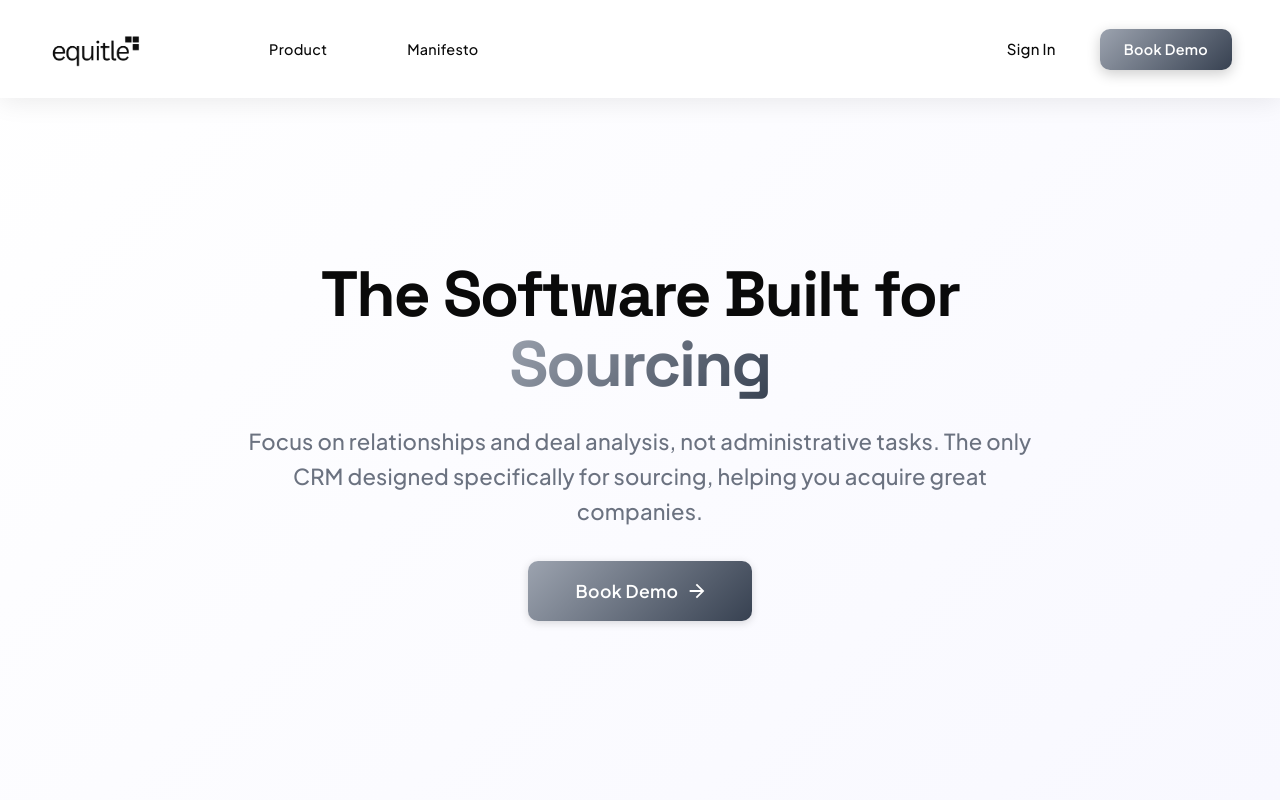
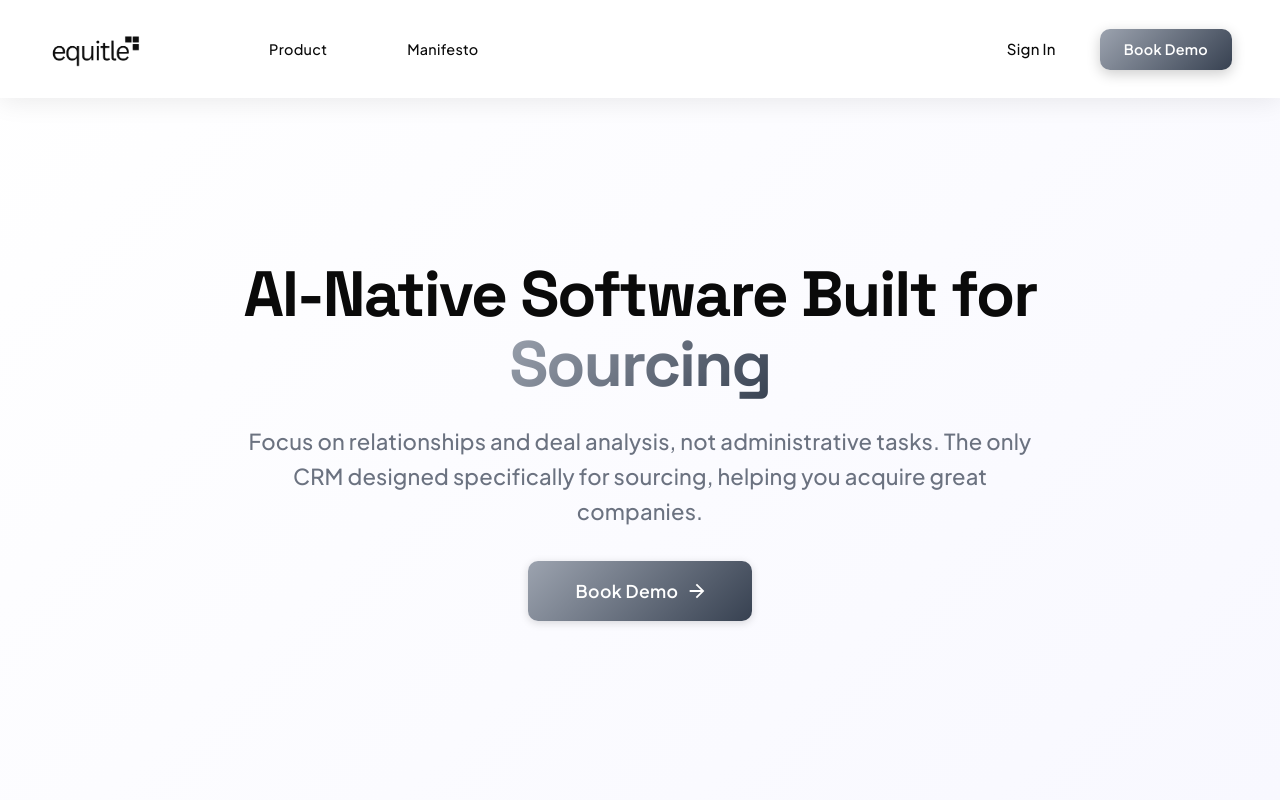
Before and after one commit to shreyputexas/equitle-brain-v1, a React (Vite) app: page / in a window 1280 px wide. Shown: the top 800 px of the page. Built offline with nearby package versions, Linux system fonts and the light colour scheme; no server answers.

Commit message:
ai native

```diff
--- a/src/pages/Landing.tsx
+++ b/src/pages/Landing.tsx
@@ -170,7 +170,7 @@ export default function Landing() {
                     mb: 3
                   }}
                 >
-                  The Software Built for
+                  AI-Native Software Built for
                   <Box
                     component="span"
                     sx={{
```
